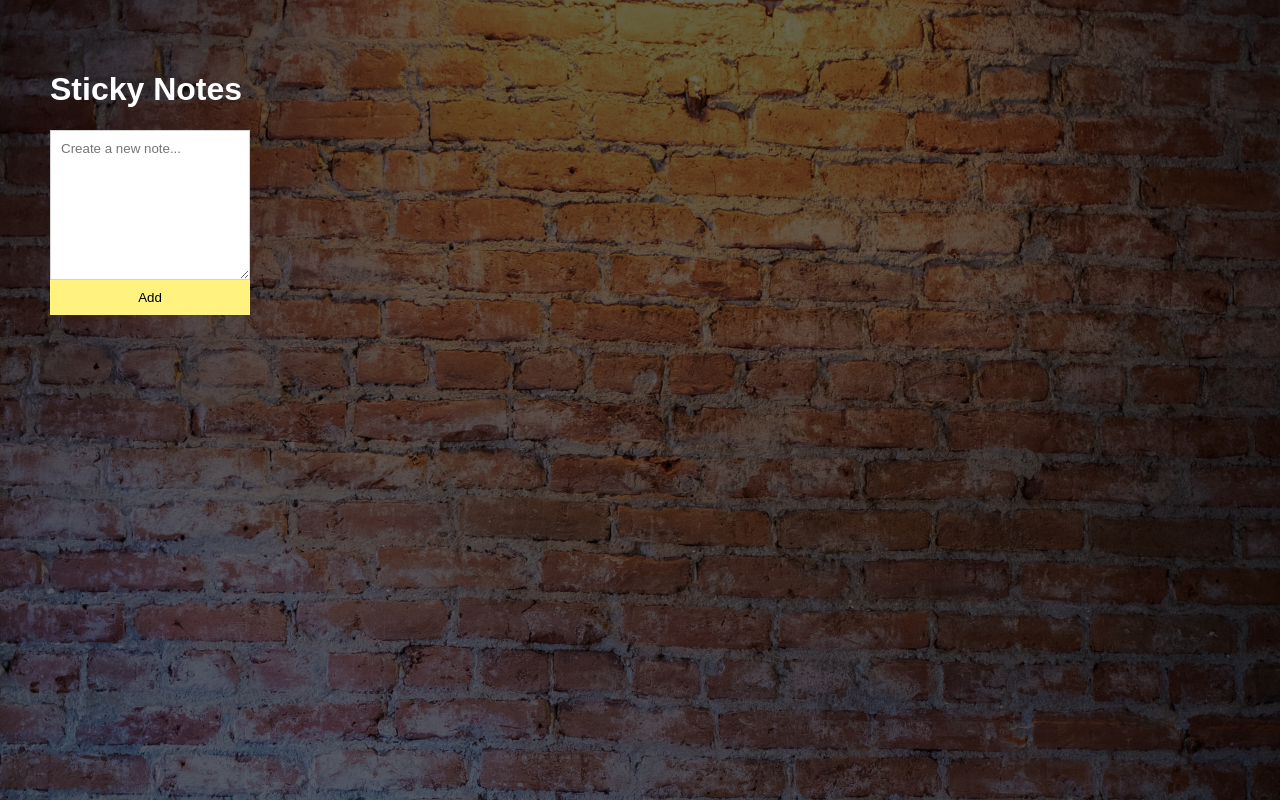
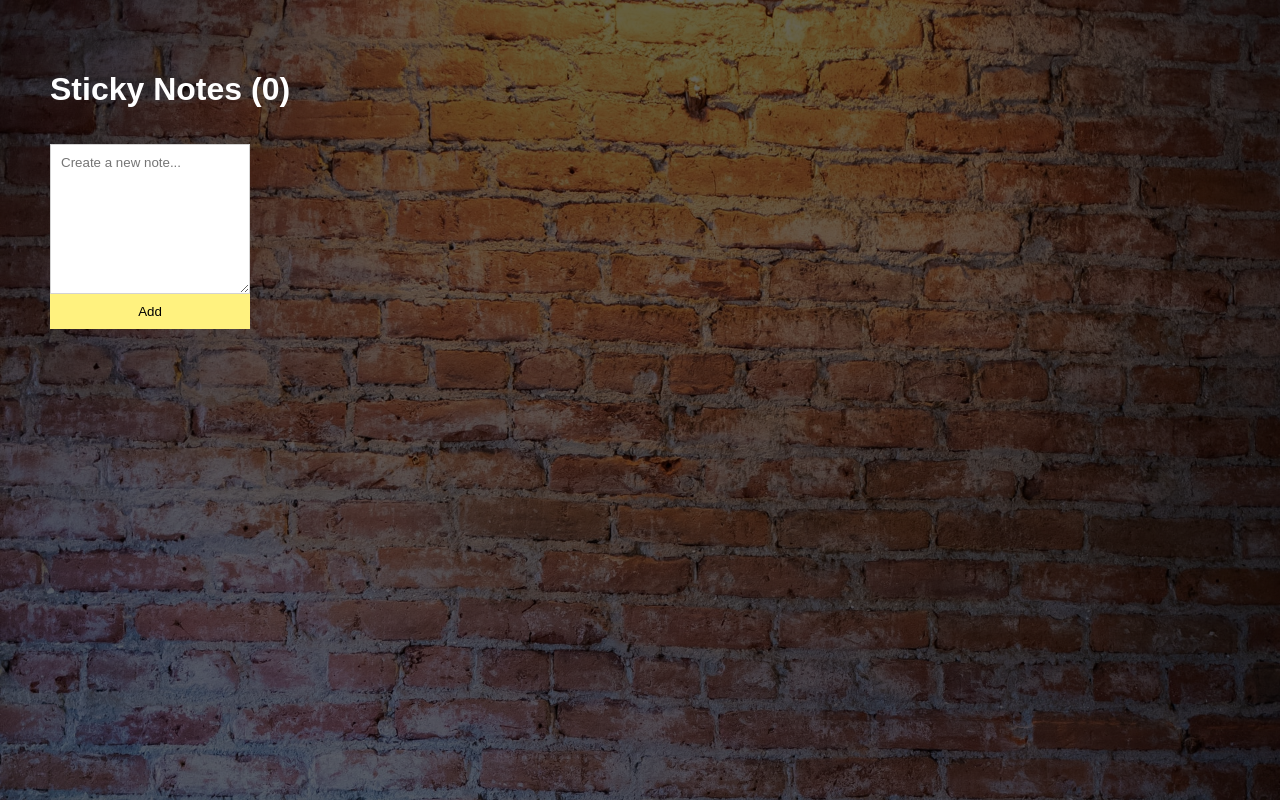
Before and after one commit to amin-qanbari/Sticky-Note-App, a React (Create React App) app: page / in a window 1280 px wide. Built offline with nearby package versions, Linux system fonts and the light colour scheme.

Commit message:
i add totalNotes and lastNoteCreated in H1

```diff
--- a/src/App.js
+++ b/src/App.js
@@ -70,7 +70,9 @@ const App = () => {
 
   return (
     <div className="app" onDragOver={dragOver}>
-      <h1>Sticky Notes</h1>
+      <h1>Sticky Notes ({state.totalNotes})
+      <span> {state.totalNotes > 0 ? `Last note created : ${state.lastNoteCreated}` : ''} </span>
+       </h1>
 
       <form onSubmit={addNote} className="note-form">
         <textarea
```
